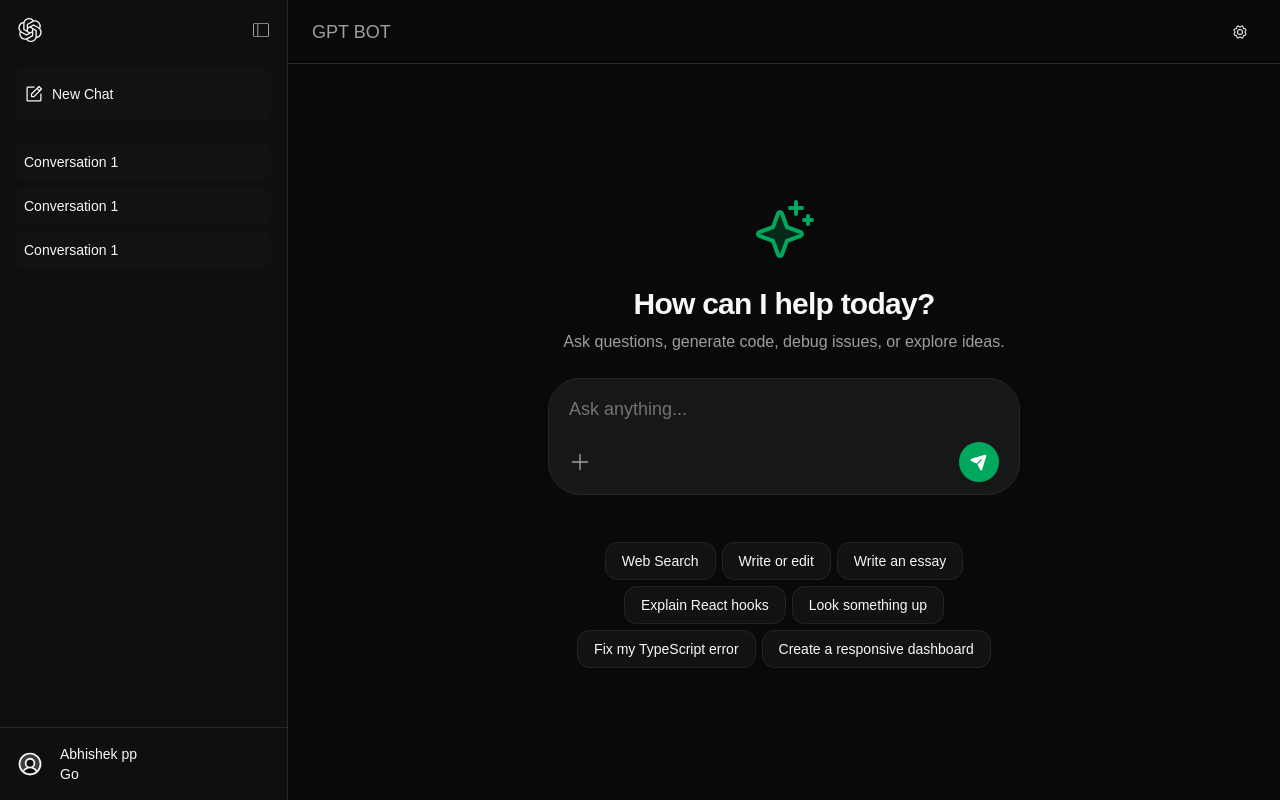
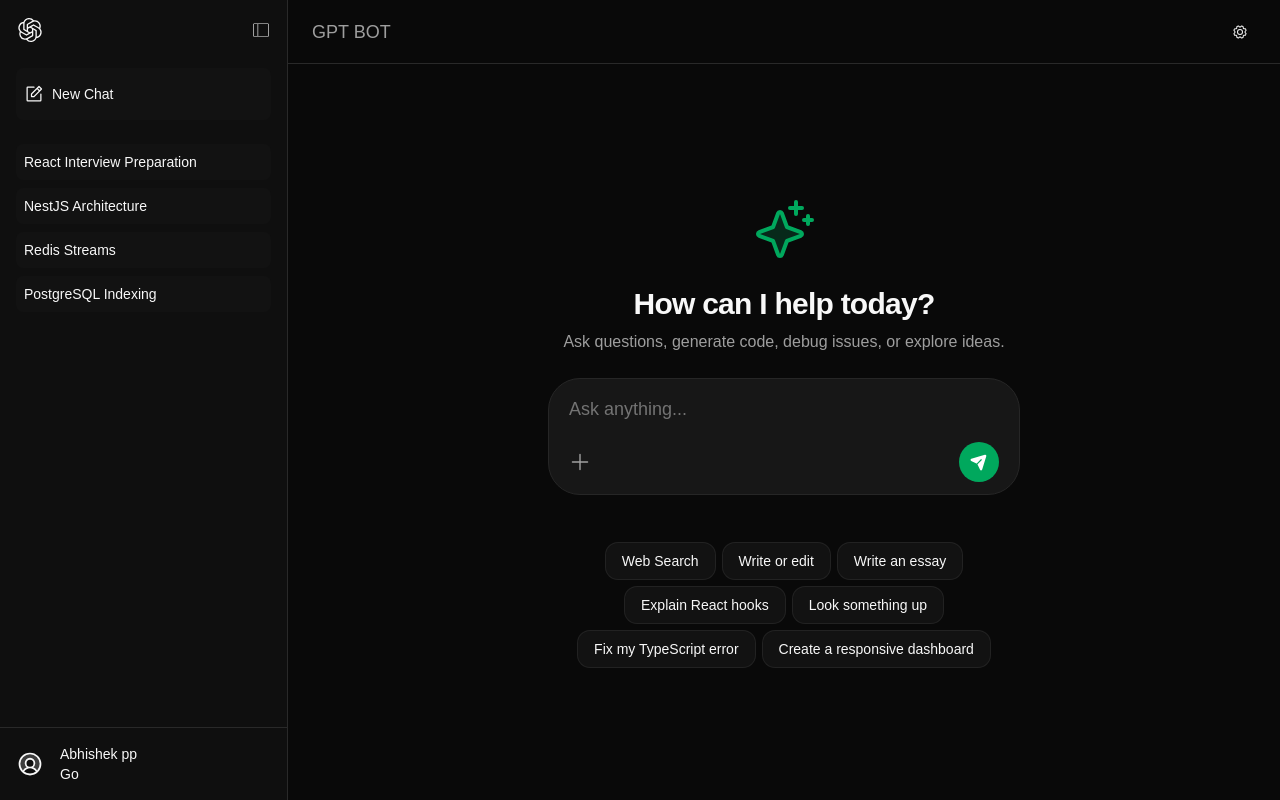
Before and after one commit to abiek12/gpt-bot, a React (Vite) app in the folder apps/web/: page / in a window 1280 px wide. Built offline with nearby package versions, Linux system fonts and the light colour scheme; no server answers.

Commit message:
feat: update sidebar

```diff
--- a/apps/web/src/components/chat/SideBar.tsx
+++ b/apps/web/src/components/chat/SideBar.tsx
@@ -1,3 +1,4 @@
+import { conversationsMocks } from "../../utils/mock/conversations";
 import ProfileCard from "../common/ProfileCard";
 import SideBarLogo from "../common/SideBarLogo";
 import ConversationItem from "./Sidebar/ConversationItem";
@@ -15,9 +16,11 @@
       </div>
 
       <div className="flex-1 overflow-y-auto p-4 flex flex-col gap-2">
-        <ConversationItem />
-        <ConversationItem />
-        <ConversationItem />
+        {
+          conversationsMocks.map((i) => (
+            <ConversationItem title={i.title}/>
+          ))
+        }
       </div>
 
       <div className="border-t border-sidebar-border p-4">
--- a/apps/web/src/components/chat/Sidebar/ConversationItem.tsx
+++ b/apps/web/src/components/chat/Sidebar/ConversationItem.tsx
@@ -1,7 +1,7 @@
-const ConversationItem = () => {
+const ConversationItem = ({title}) => {
   return (
     <div className="p-2 bg-card hover:bg-sidebar-accent rounded-sm cursor-pointer">
-      <h1>Conversation 1</h1>
+      <h1>{title}</h1>
     </div>
   );
 };
--- a/apps/web/src/utils/mock/conversations.ts
+++ b/apps/web/src/utils/mock/conversations.ts
@@ -1,4 +1,4 @@
-export const conversations = [
+export const conversationsMocks = [
   {
     id: "1",
     title: "React Interview Preparation",
```
